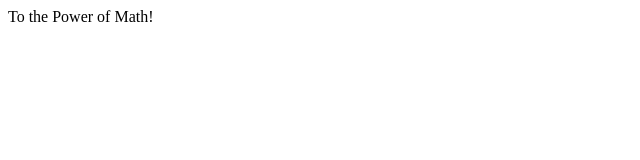
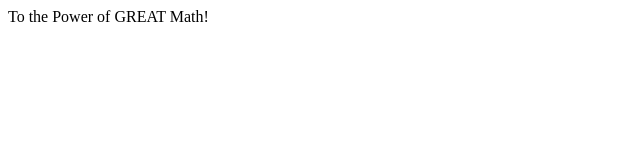
Before and after one commit to mtelleria/chispas_aws_amplify, a plain HTML site: page index.html in a window 1280 px wide. Shown: the full height of the page, 0-640 px from the left. Drawn offline with Linux system fonts and the light colour scheme.

Commit message:
Testing a change automatically pushes

```diff
--- a/index.html
+++ b/index.html
@@ -6,6 +6,6 @@
 </head>
 
 <body>
-    To the Power of Math!
+    To the Power of GREAT Math!
 </body>
 </html>
```
